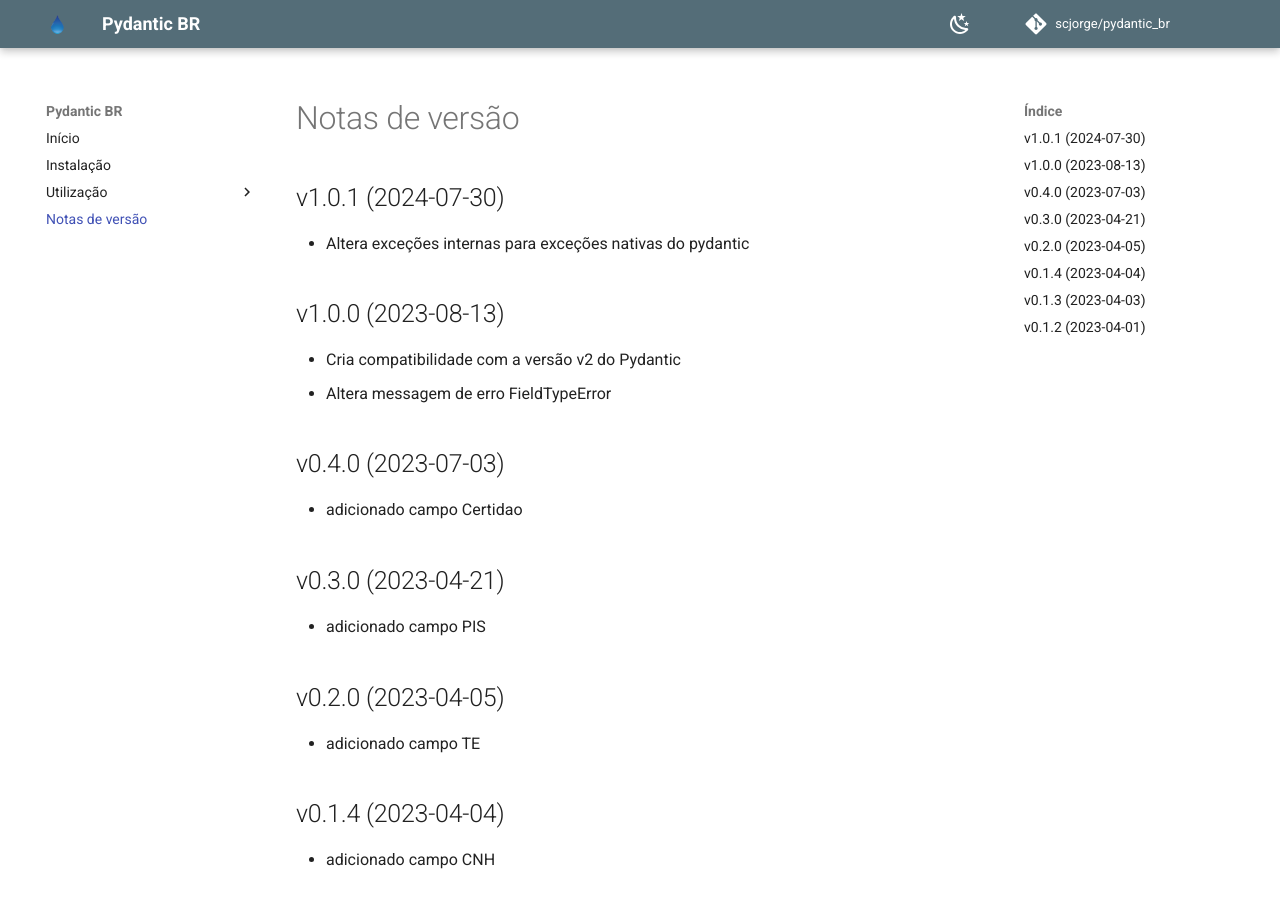
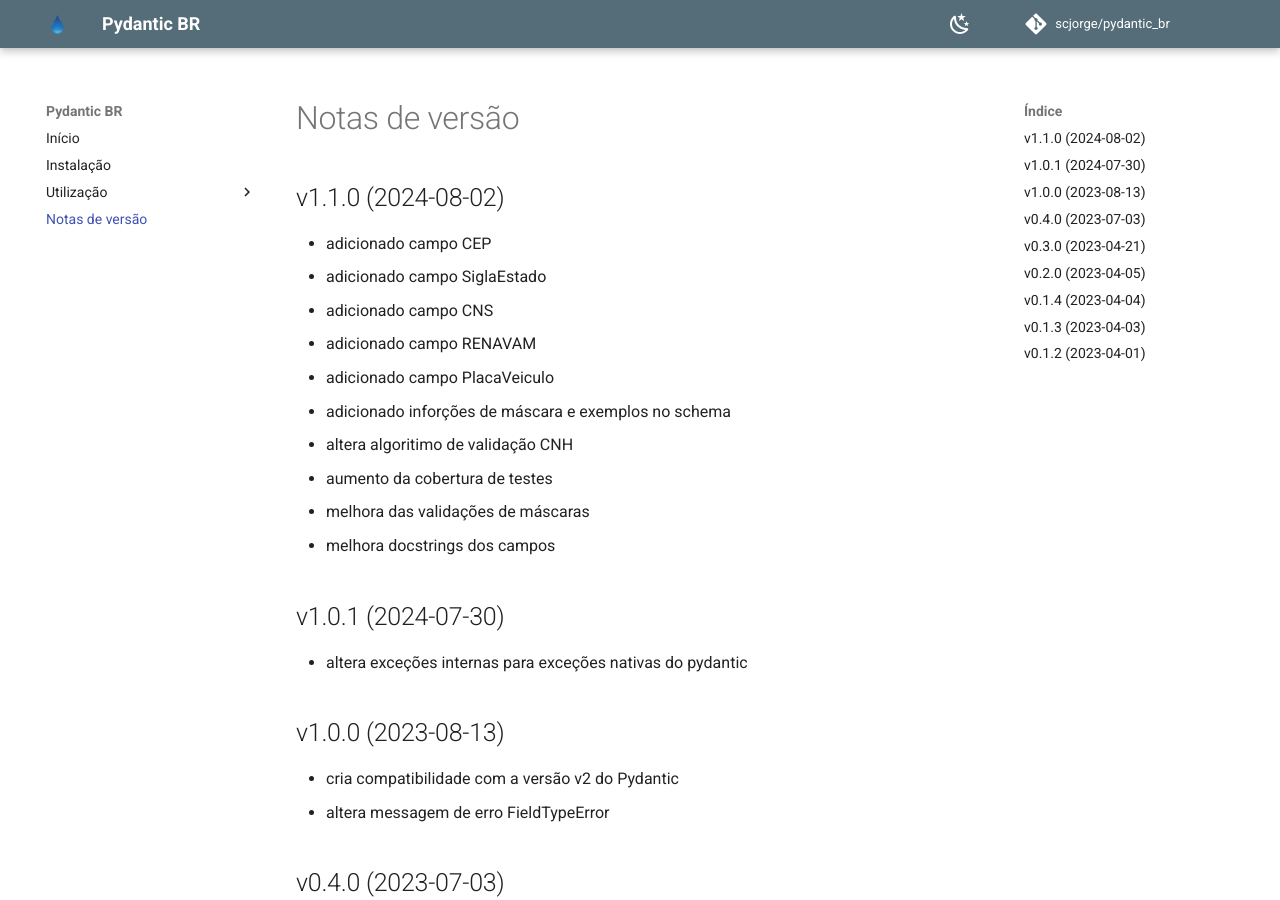
Before and after one commit to scjorge/pydantic_br, an MkDocs documentation site: the page built from docs/changelog.md, in a window 1280 px wide and 900 px high. Built offline with MkDocs 1.6.1 and Material for MkDocs 9.7.7, drawn with Linux system fonts in a browser that asks for light colours; comment, search, counter and statistics services are not loaded.

Commit message:
feat: v1.1.0

```diff
--- a/docs/changelog.md
+++ b/docs/changelog.md
@@ -1,9 +1,21 @@
+## v1.1.0 (2024-08-02)
+- adicionado campo CEP
+- adicionado campo SiglaEstado
+- adicionado campo CNS
+- adicionado campo RENAVAM
+- adicionado campo PlacaVeiculo
+- adicionado inforções de máscara e exemplos no schema
+- altera algoritimo de validação CNH
+- aumento da cobertura de testes
+- melhora das validações de máscaras
+- melhora docstrings dos campos
+
 ## v1.0.1 (2024-07-30)
-- Altera exceções internas para exceções nativas do pydantic
+- altera exceções internas para exceções nativas do pydantic
 
 ## v1.0.0 (2023-08-13)
-- Cria compatibilidade com a versão v2 do Pydantic
-- Altera messagem de erro FieldTypeError
+- cria compatibilidade com a versão v2 do Pydantic
+- altera messagem de erro FieldTypeError
 
 ## v0.4.0 (2023-07-03)
 - adicionado campo Certidao
--- a/pydantic_br/__init__.py
+++ b/pydantic_br/__init__.py
@@ -1,4 +1,4 @@
-__version__ = "1.0.1"
+__version__ = "v1.1.0"
 
 from .fields.base_field_errors import *
 from .fields.cep_field import *
--- a/pyproject.toml
+++ b/pyproject.toml
@@ -1,6 +1,6 @@
 [tool.poetry]
 name = "pydantic-br"
-version = "1.0.1"
+version = "1.1.0"
 description = "Pydantic library extension with Brazilian fields"
 license = "MIT"
 authors = ["Jorge Silva <jorgesilva.ti@hotmail.com>"]
```
